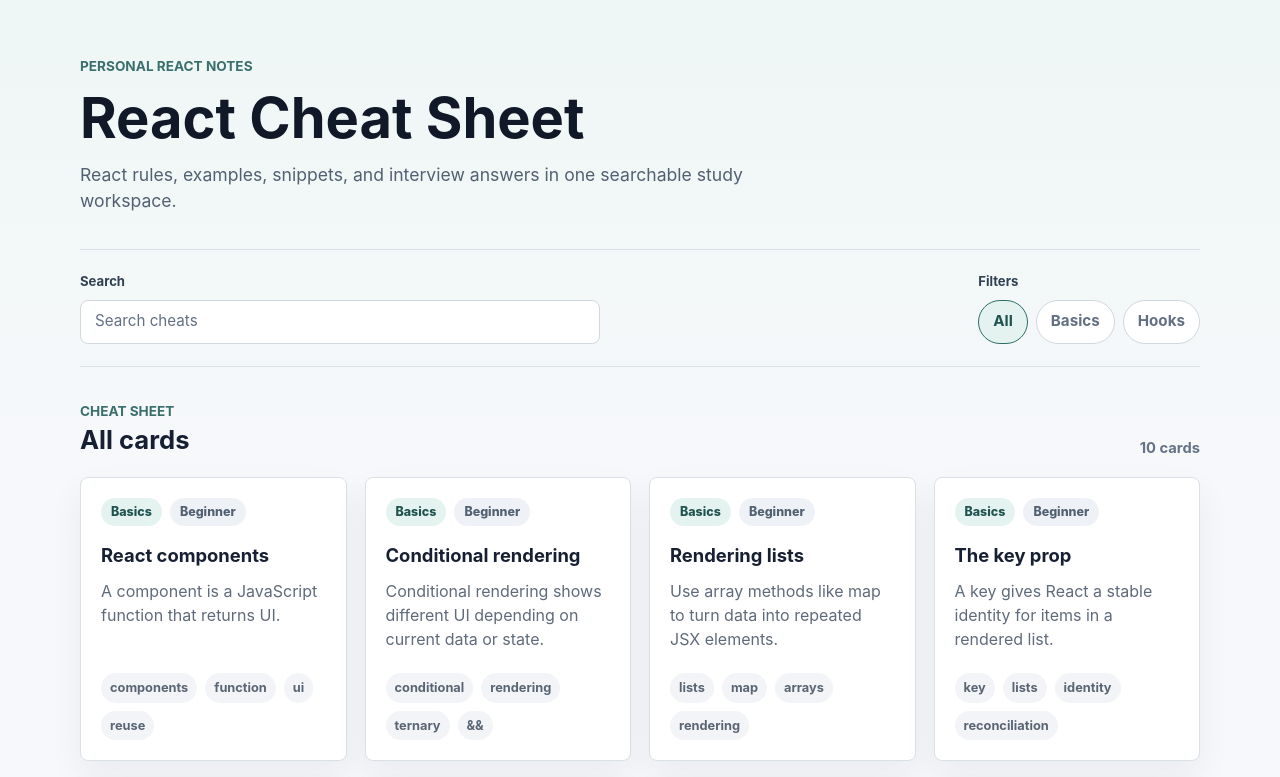
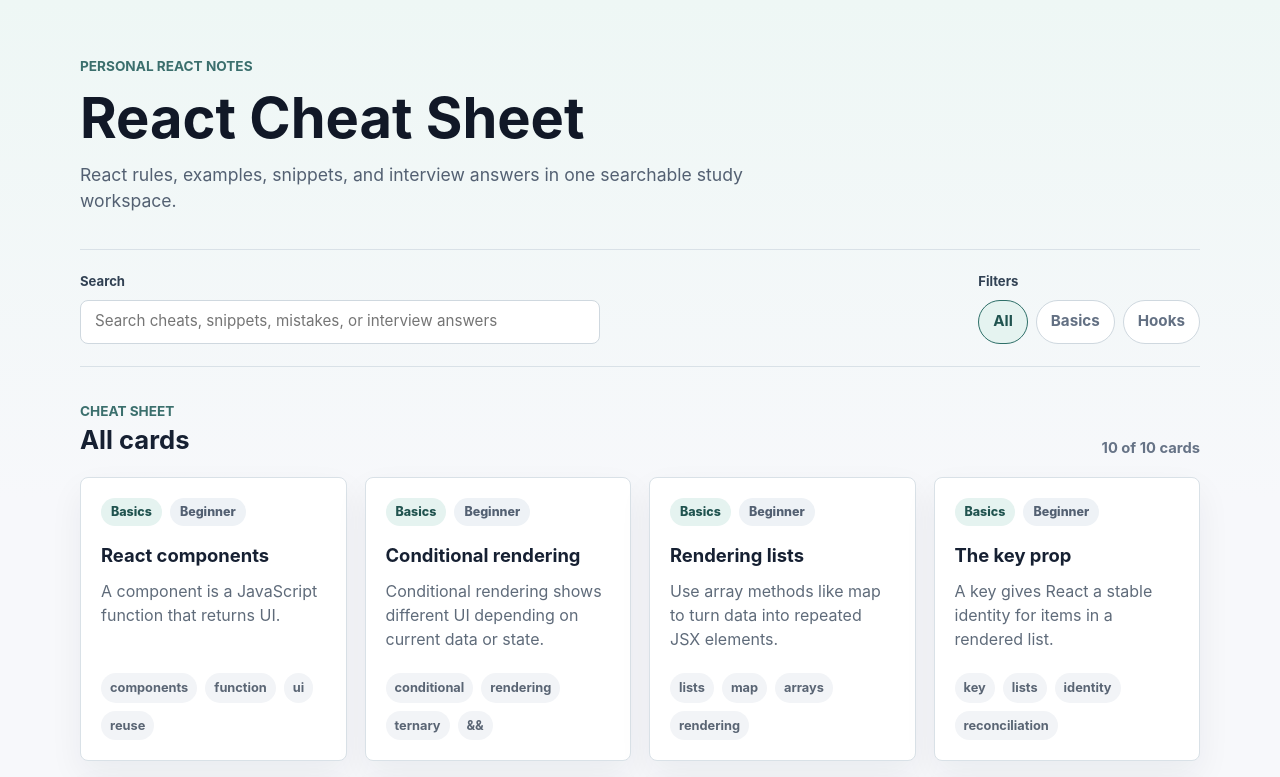
Before and after one commit to davidpavlovic-dev/react-cheatsheet, a React (Vite) app: page / in a window 1280 px wide. Shown: the top 777 px of the page. Built offline with nearby package versions, Linux system fonts and the light colour scheme.

Commit message:
feat(search): add cheat sheet search

```diff
--- /dev/null
+++ b/src/components/EmptyState/EmptyState.jsx
@@ -0,0 +1,12 @@
+export default function EmptyState({ query }) {
+  return (
+    <div className="empty-state" role="status">
+      <p className="eyebrow">No results</p>
+      <h3>No cheat sheet items found</h3>
+      <p>
+        Nothing matches "{query}". Try a concept like props, state, list, event,
+        or JSX.
+      </p>
+    </div>
+  );
+}
--- /dev/null
+++ b/src/components/SearchBar/SearchBar.jsx
@@ -0,0 +1,14 @@
+export default function SearchBar({ query, onQueryChange }) {
+  return (
+    <label className="search-control">
+      <span className="placeholder-label">Search</span>
+      <input
+        className="search-input"
+        type="search"
+        value={query}
+        onChange={(event) => onQueryChange(event.target.value)}
+        placeholder="Search cheats, snippets, mistakes, or interview answers"
+      />
+    </label>
+  );
+}
--- /dev/null
+++ b/src/hooks/useCheatSearch.js
@@ -0,0 +1,70 @@
+import { useMemo, useState } from "react";
+
+import { normalizeText } from "../utils/normalizeText.js";
+
+function getSearchText(cheat) {
+  const snippets = cheat.codeSnippets.flatMap((snippet) => [
+    snippet.title,
+    snippet.description,
+    snippet.code,
+    snippet.explanation,
+  ]);
+
+  return [
+    cheat.title,
+    cheat.category,
+    cheat.level,
+    ...cheat.tags,
+    cheat.summary,
+    cheat.whenToUse,
+    ...cheat.do,
+    ...cheat.dont,
+    ...snippets,
+    cheat.commonMistake,
+    cheat.interviewQuestion,
+    cheat.interviewAnswer,
+    cheat.courseReference.course,
+    cheat.courseReference.project,
+    cheat.courseReference.repoFolder,
+    cheat.courseReference.notes,
+  ]
+    .map(normalizeText)
+    .join(" ");
+}
+
+export function useCheatSearch(cheats) {
+  const [query, setQuery] = useState("");
+  const normalizedQuery = normalizeText(query);
+
+  const searchableCheats = useMemo(
+    () =>
+      cheats.map((cheat) => ({
+        cheat,
+        searchText: getSearchText(cheat),
+      })),
+    [cheats],
+  );
+
+  const results = useMemo(() => {
+    if (!normalizedQuery) {
+      return cheats;
+    }
+
+    const queryTerms = normalizedQuery.split(/\s+/).filter(Boolean);
+
+    return searchableCheats
+      .filter(({ searchText }) =>
+        queryTerms.every((term) => searchText.includes(term)),
+      )
+      .map(({ cheat }) => cheat);
+  }, [cheats, normalizedQuery, searchableCheats]);
+
+  return {
+    query,
+    results,
+    resultCount: results.length,
+    setQuery,
+  };
+}
+
+export default useCheatSearch;
--- a/src/index.css
+++ b/src/index.css
@@ -103,7 +103,8 @@
   border-bottom: 1px solid #d9e1e7;
 }
 
-.placeholder-control {
+.placeholder-control,
+.search-control {
   display: grid;
   gap: 8px;
 }
@@ -114,7 +115,7 @@
   font-weight: 700;
 }
 
-.placeholder-field,
+.search-input,
 .filter-row span {
   display: inline-flex;
   min-height: 44px;
@@ -125,10 +126,15 @@
   font-size: 0.95rem;
 }
 
-.placeholder-field {
+.search-input {
   width: min(520px, 100%);
   border-radius: 8px;
   padding: 0 14px;
+}
+
+.search-input:focus {
+  border-color: #2e6f68;
+  outline: 3px solid rgb(46 111 104 / 0.18);
 }
 
 .filter-row {
@@ -276,6 +282,24 @@
   color: #667386;
   padding: 28px;
   text-align: center;
+}
+
+.empty-state {
+  border: 1px dashed #b7c3cc;
+  border-radius: 8px;
+  background: #ffffff;
+  color: #5f6b7a;
+  padding: 32px;
+  text-align: center;
+}
+
+.empty-state h3 {
+  margin-top: 8px;
+}
+
+.empty-state p:last-child {
+  margin: 10px auto 0;
+  max-width: 520px;
 }
 
 .detail-page {
--- a/src/pages/HomePage.jsx
+++ b/src/pages/HomePage.jsx
@@ -1,14 +1,16 @@
 import AppLayout from "../components/AppLayout/AppLayout.jsx";
 import CheatGrid from "../components/CheatGrid/CheatGrid.jsx";
+import EmptyState from "../components/EmptyState/EmptyState.jsx";
+import SearchBar from "../components/SearchBar/SearchBar.jsx";
+import { useCheatSearch } from "../hooks/useCheatSearch.js";
 
 export default function HomePage({ cheats }) {
+  const { query, results, resultCount, setQuery } = useCheatSearch(cheats);
+
   return (
     <AppLayout>
       <section className="toolbar" aria-label="Cheat sheet controls">
-        <div className="placeholder-control">
-          <span className="placeholder-label">Search</span>
-          <span className="placeholder-field">Search cheats</span>
-        </div>
+        <SearchBar query={query} onQueryChange={setQuery} />
 
         <div className="placeholder-control">
           <span className="placeholder-label">Filters</span>
@@ -26,10 +28,16 @@
             <p className="eyebrow">Cheat sheet</p>
             <h2 id="cheat-grid-title">All cards</h2>
           </div>
-          <span className="result-count">{cheats.length} cards</span>
+          <span className="result-count">
+            {resultCount} of {cheats.length} cards
+          </span>
         </div>
 
-        <CheatGrid cheats={cheats} />
+        {resultCount > 0 ? (
+          <CheatGrid cheats={results} />
+        ) : (
+          <EmptyState query={query} />
+        )}
       </section>
     </AppLayout>
   );
--- /dev/null
+++ b/src/utils/normalizeText.js
@@ -0,0 +1,7 @@
+export function normalizeText(value) {
+  return String(value ?? "")
+    .trim()
+    .toLowerCase();
+}
+
+export default normalizeText;
```
